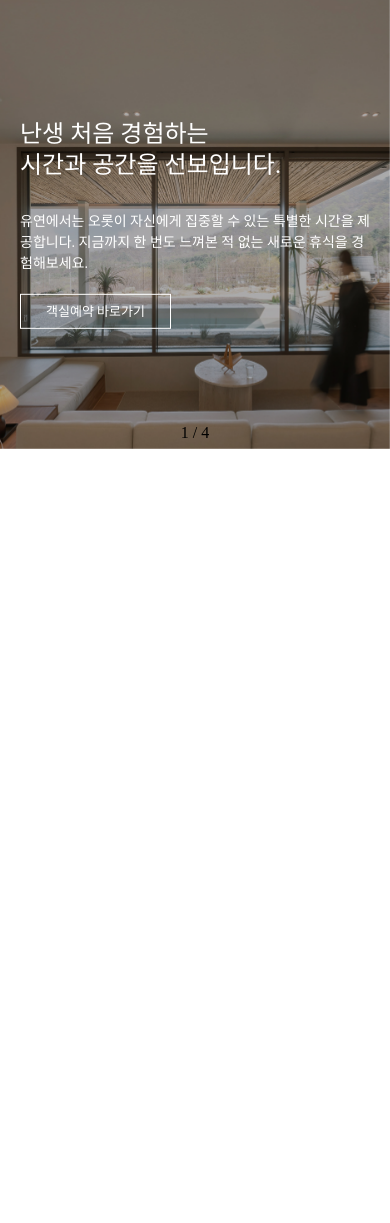
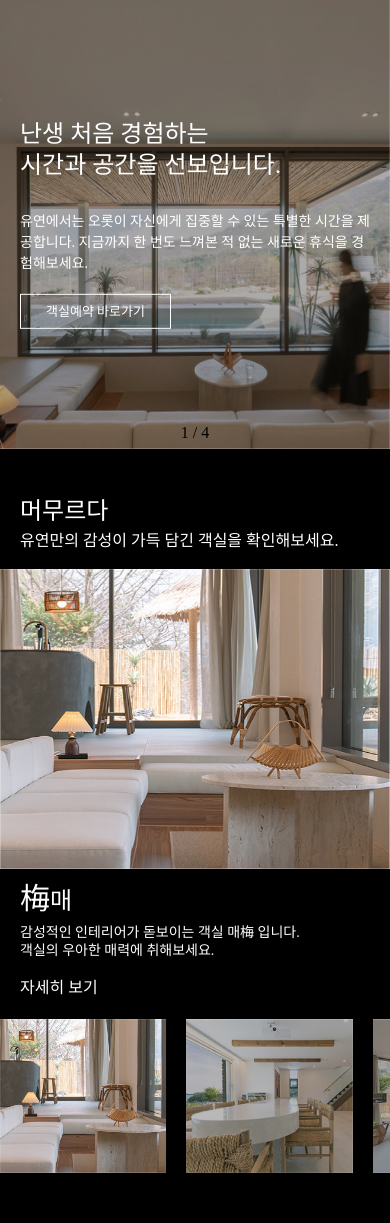
Before and after one commit to songhun115/awdesign-type9, a PHP site: page / in a window 390 px wide. Shown: the part 351-1574 px from the top of the page. Before the commit the page ends 800 px from the top, so only its background shows below. Run offline with PHP 8.4, Linux system fonts and the light colour scheme; some libraries are stand-ins or nearby versions; some web fonts are replaced.

Commit message:
room-preview 다중 슬라이드 스크립트 처리 및 css 반응형 작업 마무리

```diff
--- a/css/style.css
+++ b/css/style.css
@@ -3,9 +3,10 @@ img{vertical-align: bottom;}
 #header{position: fixed; top: 0; left: 0; width: 100%; z-index: 11111; padding: 20px; box-sizing: border-box;}
 #header .header-wrap{display: flex; align-items: center; justify-content: space-between; max-width: 1500px; margin: 0 auto;}
 #header .header-wrap .nav ul{display: flex; gap: 20px; color: #fff;}
-
+.pc-obj{display: block;}
 
 @media(max-width:1240px){
+    .pc-obj{display: none;}
 #header .header-wrap .nav {display: none;}
 }
 
@@ -51,3 +52,70 @@ img{vertical-align: bottom;}
     #main .room-reser .box .txt p br{display: none;}
     #main .room-reser .box .txt a{font-size: 13px;}
 }
+
+.room-preivew{background-color: #000; padding: 200px 0;}
+.room-preivew .title{margin-left:150px; color: #fff; margin-bottom: 50px;}
+.room-preivew .title h4{ font-size: 40px; margin-bottom: 10px;}
+.room-preivew .title p{}
+.room-preivew .box .main-rooms { position: relative;  height: 600px;}
+.room-preivew .box .main-rooms .room {
+  position: absolute; inset: 0;      /* 전부 포개기 */
+  opacity: 0; visibility: hidden;    /* 기본은 숨김 */
+  transition: opacity 1s ease;      /* 부드러운 페이드 */
+  pointer-events: none;               /* 비활성 상태 클릭 방지 */
+  will-change: opacity, transform;
+}
+
+/* 보이는 카드 */
+.room-preivew .box .main-rooms .room.active {opacity: 1; visibility: visible;pointer-events: auto;z-index: 1;}
+.room-preivew .box .main-rooms .room{width: 100%;}
+.room-preivew .box .main-rooms .room .disc{color: #fff; margin-left: 50px; display: flex; flex-direction: column; justify-content: space-between;}
+.room-preivew .box .main-rooms .room .disc h5{font-size: 30px; margin-bottom: 20px;}
+.room-preivew .box .main-rooms .room .disc h5 b{font-family: "adobe-myungjo-std", sans-serif; font-size: 50px;}
+.room-preivew .box .main-rooms .room .disc p{line-height: 1.3; margin-left: 15px;}
+.room-preivew .box .main-rooms .room p {  writing-mode: vertical-rl; text-orientation: upright; }
+.room-preivew .box .main-rooms .room .detail{ margin-top:auto; margin-bottom: 0; border-bottom: 1px solid #fff; padding-bottom: 4px;}
+.room-preivew .box .main-rooms .room{display: flex;}
+
+/* 살짝 줌-인 효과(선택) */
+.room-preivew .box .main-rooms .thumbnail img {
+  width: 100%;
+  transform: scale(1.02);
+  transition: transform .8s ease;
+}
+.room-preivew .box .main-rooms .room.active .thumbnail img {
+  transform: scale(1);
+}
+.room-preivew .box  .thumbnail img{width: 100%;}
+/* 컨테이너 레이아웃 유지 */
+.room-preivew .box .slide-box{display:flex; align-items:flex-end; gap:50px; margin-left:150px;}
+.room-preivew .box .slide-box > div{width:50%;}
+
+/* 메인 영역의 비율 고정(깜빡임 방지용, 원하는 비율로 조정) */
+.room-preivew .box .main-rooms {
+  aspect-ratio: 16/9;  /* 또는 고정 높이 지정 */
+  overflow: hidden;
+}
+
+/* 접근성: 모션 최소화 선호 시 즉시 전환 */
+@media (prefers-reduced-motion: reduce) {
+  .room-preivew .box .main-rooms .room { transition: none; }
+  .room-preivew .box .main-rooms .thumbnail img { transition: none;  }
+}
+
+@media(max-width:1240px){
+    .room-preivew{padding: 50px 0;}
+    .room-preivew .box .slide-box{flex-direction: column; margin-left: 0; gap: 20px;}
+    .room-preivew .box .slide-box > div{ width: 100%; }
+    .room-preivew .box .main-rooms{height: 430px;}
+    .room-preivew .box .main-rooms .room{flex-direction: column;}
+    .room-preivew .box .main-rooms .thumbnail img{height: 300px;}
+    .room-preivew .box .main-rooms .room p {  writing-mode:unset;  text-orientation:unset;}
+    .room-preivew .title{margin-left: 20px; margin-bottom: 20px;}
+    .room-preivew .title h4{font-size: 24px;}
+    .room-preivew .box .main-rooms .room .disc{margin-left: 20px; margin-top: 15px;}
+    .room-preivew .box .main-rooms .room .disc h5{font-size:24px ; margin-bottom: 10px;}
+    .room-preivew .box .main-rooms .room .disc h5 b{font-size:30px ;}
+    .room-preivew .box .main-rooms .room .disc p{margin-left: 0; font-size: 14px;  margin-bottom: 20px;}
+
+}
--- a/index.html
+++ b/index.html
@@ -135,7 +135,131 @@
                 </div>
             </div>
         </section>
-        <section></section>
+        <section class="room-preivew">
+            <div class="box">
+                <div class="title">
+                    <h4>머무르다</h4>
+                    <p>유연만의 감성이 가득 담긴 객실을 확인해보세요.</p>
+                </div>
+
+                <div class="slide-box">
+                    <div class="main-rooms">
+                        <div class="room room1 active">
+                            <div class="thumbnail "><img src="img/room/room-preview1.jpg" alt=""></div>
+                            <div class="disc">
+                                <div class="text">
+                                    <h5><b>梅 </b>매</h5>
+                                    <p>감성적인 인테리어가 돋보이는 <br class="pc-obj">
+                                        객실 매梅 입니다. <br>
+                                        객실의 우아한 매력에 취해보세요. </p>
+                                </div>
+
+                                <div class="detail">
+                                    <a href="#">자세히 보기</a>
+                                </div>
+                            </div>
+                        </div>
+                        <div class="room room2">
+                            <div class="thumbnail "><img src="img/room/room-preview2.jpg" alt=""></div>
+                           <div class="disc">
+                                <div class="text">
+                                    <h5><b>梅 </b>매</h5>
+                                    <p>감성적인 인테리어가 돋보이는 <br class="pc-obj">
+                                        객실 매梅 입니다. <br>
+                                        객실의 우아한 매력에 취해보세요. </p>
+                                </div>
+
+                                <div class="detail">
+                                    <a href="#">자세히 보기</a>
+                                </div>
+                            </div>
+                        </div>
+                        <div class="room room3">
+                            <div class="thumbnail "><img src="img/room/room-preview3.jpg" alt=""></div>
+                            <div class="disc">
+                                <div class="text">
+                                    <h5><b>梅 </b>매</h5>
+                                    <p>감성적인 인테리어가 돋보이는 <br class="pc-obj">
+                                        객실 매梅 입니다. <br>
+                                        객실의 우아한 매력에 취해보세요. </p>
+                                </div>
+
+                                <div class="detail">
+                                    <a href="#">자세히 보기</a>
+                                </div>
+                            </div>
+                        </div>
+                        <div class="room room4">
+                            <div class="thumbnail "><img src="img/room/room-preview4.jpg" alt=""></div>
+                           <div class="disc">
+                                <div class="text">
+                                    <h5><b>梅 </b>매</h5>
+                                    <p>감성적인 인테리어가 돋보이는 <br class="pc-obj">
+                                        객실 매梅 입니다. <br>
+                                        객실의 우아한 매력에 취해보세요. </p>
+                                </div>
+
+                                <div class="detail">
+                                    <a href="#">자세히 보기</a>
+                                </div>
+                            </div>
+                        </div>
+                    </div>
+                    <div class="swiper rooms-slide">
+                        <div class="swiper-wrapper">
+                            <div class="swiper-slide">
+                                <div class="thumbnail"><img src="img/room/room-preview1.jpg" alt=""></div>
+                            </div>
+                            <div class="swiper-slide">
+                                <div class="thumbnail"><img src="img/room/room-preview2.jpg" alt=""></div>
+                            </div>
+                            <div class="swiper-slide">
+                                <div class="thumbnail"><img src="img/room/room-preview3.jpg" alt=""></div>
+                            </div>
+                            <div class="swiper-slide">
+                                <div class="thumbnail"><img src="img/room/room-preview4.jpg" alt=""></div>
+                            </div>
+                        </div>
+                    </div>
+                    <script>
+                        document.addEventListener('DOMContentLoaded', function () {
+                            const swiper3 = new Swiper('.rooms-slide', {
+                                slidesPerView: 2.2,
+                                spaceBetween: 20,
+                                breakpoints: {
+                                    1240: { slidesPerView: 2.2, spaceBetween: 40 },
+                                },
+                                loop: true,
+                                observer: true,
+                                observeParents: true,
+                            });
+
+                            const thumbs = document.querySelectorAll('.main-rooms .room');
+
+                            function syncThumb() {
+                                const i = swiper3.realIndex; // 0,1,2,3 ...
+                                thumbs.forEach(el => el.classList.remove('active'));
+                                if (thumbs[i]) thumbs[i].classList.add('active');
+                            }
+
+                            // 초기/변경 시 동기화
+                            swiper3.on('init', syncThumb);
+                            swiper3.on('slideChange', syncThumb);
+                            // 이미 생성되어 있으면 init 이벤트가 안 불릴 수 있으니 한 번 호출
+                            syncThumb();
+
+                            // (옵션) 썸네일 클릭 시 해당 슬라이드로 이동
+                            thumbs.forEach((el, idx) => {
+                                el.addEventListener('click', () => {
+                                    // loop 사용 시 slideToLoop로 정확히 이동
+                                    swiper3.slideToLoop(idx, 600);
+                                });
+                            });
+                        });
+                    </script>
+                </div>
+            </div>
+        </section>
         <section></section>
         <section></section>
 
```
